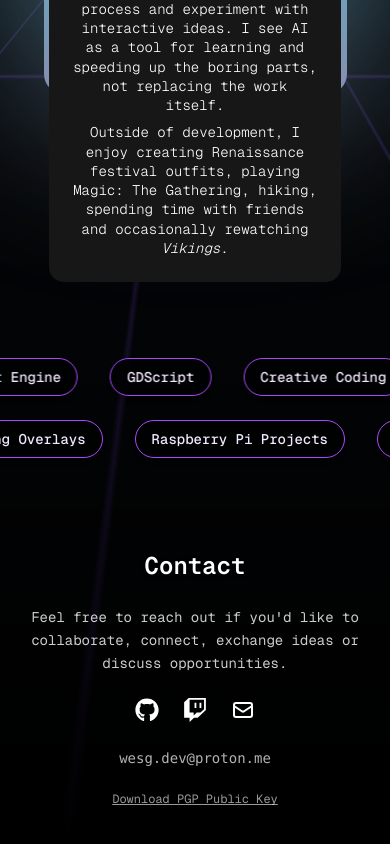
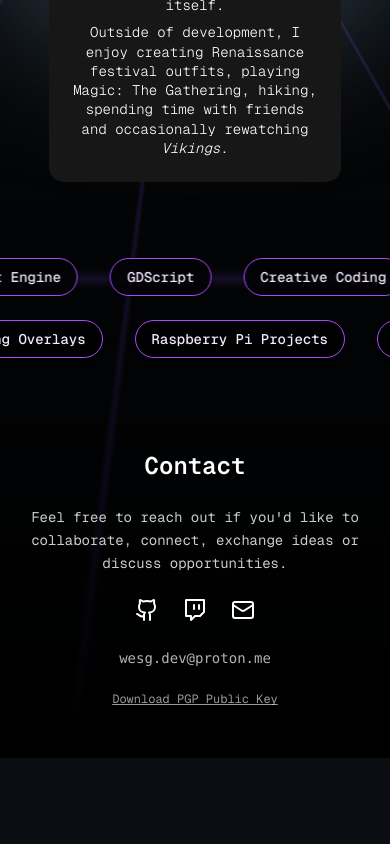
Before and after one commit to bigolboyyo/new-portfolio, a Next.js app: page / in a window 390 px wide. Shown: the part 998-1842 px from the top of the page. After the commit the page ends 1756 px from the top, so only its background shows below. Built offline with nearby package versions, Linux system fonts and the light colour scheme.

Commit message:
mobile optimization

```diff
--- a/components/custom/ContactSection.tsx
+++ b/components/custom/ContactSection.tsx
@@ -1,7 +1,6 @@
 "use client";
 
-import { FaGithub, FaTwitch } from "react-icons/fa";
-import { HiOutlineMail } from "react-icons/hi";
+import { Github, Mail, Twitch } from "lucide-react";
 
 export default function ContactSection() {
   return (
@@ -21,7 +20,7 @@ export default function ContactSection() {
           rel="noopener noreferrer"
           className="hover:text-[#ff2975] transition-colors"
         >
-          <FaGithub />
+          <Github />
         </a>
 
         <a
@@ -31,7 +30,7 @@ export default function ContactSection() {
           rel="noopener noreferrer"
           className="hover:text-[#9146FF] transition-colors"
         >
-          <FaTwitch />
+          <Twitch />
         </a>
 
         <a
@@ -39,7 +38,7 @@ export default function ContactSection() {
           aria-label="Email"
           className="hover:text-[#00FFF1] transition-colors"
         >
-          <HiOutlineMail />
+          <Mail />
         </a>
       </div>
       <code className="text-sm text-white/70 select-all cursor-text">
--- a/components/custom/EnableSmoothCursor.tsx
+++ b/components/custom/EnableSmoothCursor.tsx
@@ -1,7 +1,12 @@
 "use client";
 
+import dynamic from "next/dynamic";
 import { useEffect, useState } from "react";
-import { SmoothCursor } from "../ui/smooth-cursor";
+
+const DynamicSmoothCursor = dynamic(
+  () => import("../ui/smooth-cursor").then((mod) => mod.SmoothCursor),
+  { ssr: false }
+);
 
 export default function EnableSmoothCursor() {
   const [showCursor, setShowCursor] = useState(false);
@@ -26,5 +31,5 @@ export default function EnableSmoothCursor() {
     };
   }, []);
 
-  return showCursor ? <SmoothCursor /> : null;
+  return showCursor ? <DynamicSmoothCursor /> : null;
 }
--- a/components/custom/RotatingHeadshot.tsx
+++ b/components/custom/RotatingHeadshot.tsx
@@ -14,12 +14,6 @@ export default function RotatingHeadshot() {
     const [isVisible, setIsVisible] = useState(true);
 
     useEffect(() => {
-        const preloadedImages = IMAGES.map((src) => {
-            const img = new window.Image();
-            img.src = src;
-            return img;
-        });
-
         let fadeTimeout: ReturnType<typeof setTimeout> | null = null;
 
         const interval = setInterval(() => {
@@ -34,28 +28,20 @@ export default function RotatingHeadshot() {
         return () => {
             clearInterval(interval);
             if (fadeTimeout) clearTimeout(fadeTimeout);
-            preloadedImages.forEach((img) => {
-                img.src = "";
-            });
         };
     }, []);
 
     return (
-        <div className="relative w-[200px] h-[300px] rounded-full overflow-hidden shadow-md">
+        <div className="relative w-[200px] h-[200px] rounded-full overflow-hidden shadow-md">
             <Image
                 src={IMAGES[currentImageIndex]}
                 alt="Portrait"
                 fill
                 sizes="200px"
-                unoptimized
+                quality={60}
                 className={`object-cover object-center transition-opacity duration-700 ease-in-out ${isVisible ? "opacity-100" : "opacity-0"}`}
                 priority
             />
-            <div className="pointer-events-none absolute inset-0 opacity-0">
-                {IMAGES.map((src) => (
-                    <img key={src} src={src} alt="" width={1} height={1} />
-                ))}
-            </div>
         </div>
     );
 }
```
